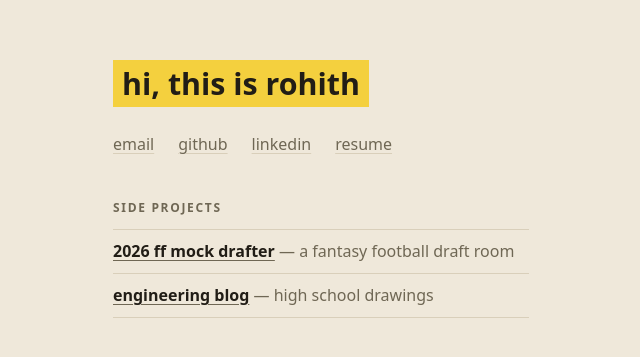
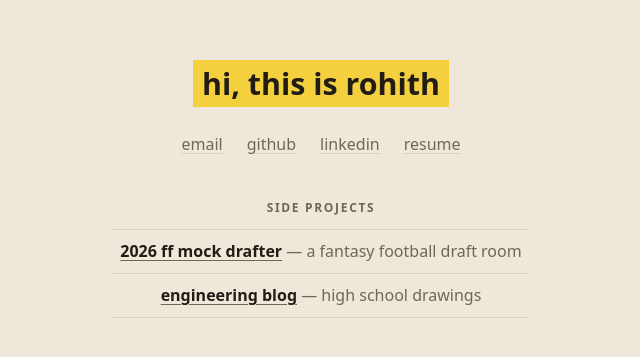
Before and after one commit to rohithm1/rohith-mandavilli-personal-website, a website built with Vite: page index.html in a window 1280 px wide. Shown: the part 211-568 px from the top of the page, without its empty margins (319-959 px from the left). Built offline with nearby package versions, Linux system fonts and the light colour scheme.

Commit message:
Center-align the whole column
Co-Authored-By: Claude Fable 5 <noreply@anthropic.com>
Claude-Session: https://claude.ai/code/session_01RLcgR4weEN2x9g7e3refk4

```diff
--- a/src/style.css
+++ b/src/style.css
@@ -24,13 +24,13 @@ body {
   gap: 2.5rem;
   padding: 4rem 1.25rem;
 }
-/* every block shares the same width and left edge, so the page reads as one
-   centered column instead of three individually-centered pieces */
+/* one centered column: same width, and the text inside centers too */
 .hi,
 .links,
 .col {
   width: 100%;
   max-width: 26rem;
+  text-align: center;
 }
 .hi {
   font-size: 1.9rem;
@@ -45,6 +45,7 @@ body {
 .links {
   display: flex;
   gap: 1.5rem;
+  justify-content: center;
   margin-top: -1rem;
 }
 .links a {
```
